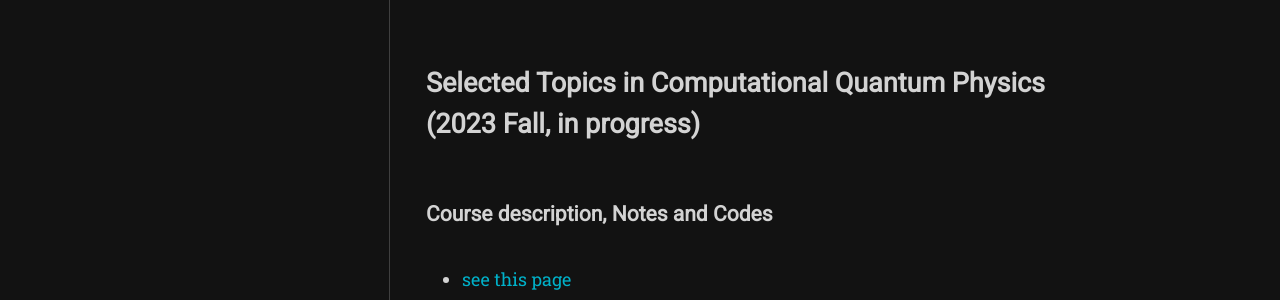
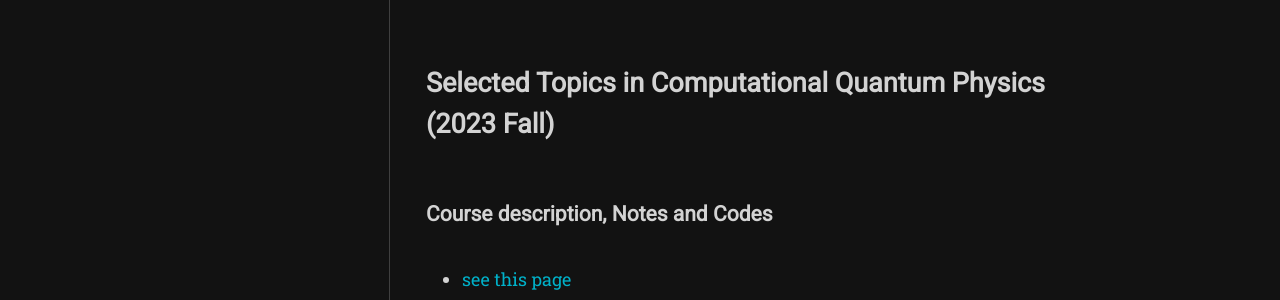
Before and after one commit to haoen2021/haoen2021.github.io, a Jekyll site: the page built from docs.md, in a window 1280 px wide. Shown: the part 1033-1333 px from the top of the page. Built offline with Jekyll 4.4.1, drawn with Linux system fonts in a browser that asks for light colours; nearby versions of some CDN libraries; some web fonts are replaced.

Commit message:
update stqp
update stqp

```diff
--- a/docs.md
+++ b/docs.md
@@ -21,7 +21,7 @@ These were solutions to Stein's book on *Real Analysis* written by me when I att
 + [Chp6. Abstract Measure and Integration Theory](documents/6abstract.pdf)
 + [final exam](documents/final.pdf)
 
-## Selected Topics in Computational Quantum Physics (2023 Fall, in progress)
+## Selected Topics in Computational Quantum Physics (2023 Fall)
 
 ### Course description, Notes and Codes
 
```
Also changed, not shown: pages/cqp.md (+2 -2 lines), pubs.md (added, +8 -0 lines).
